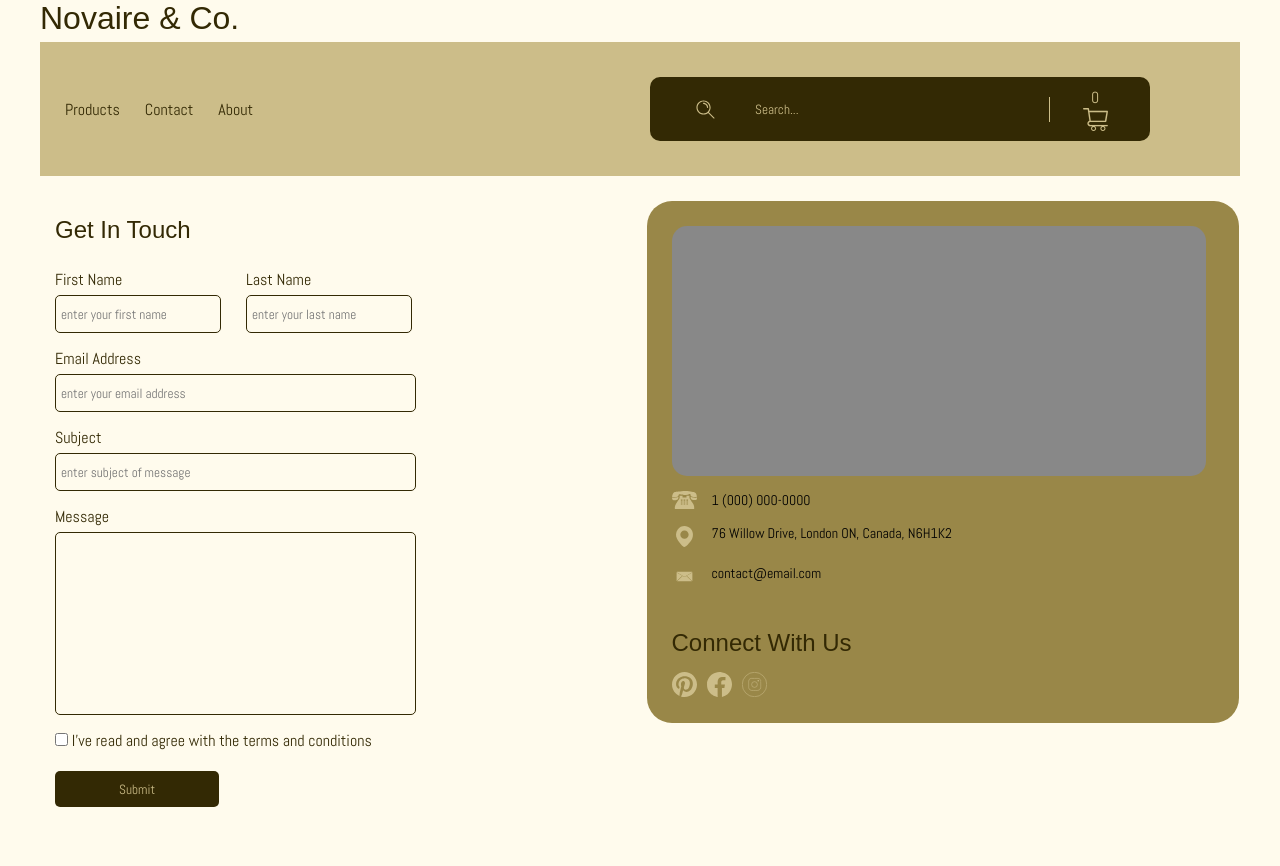
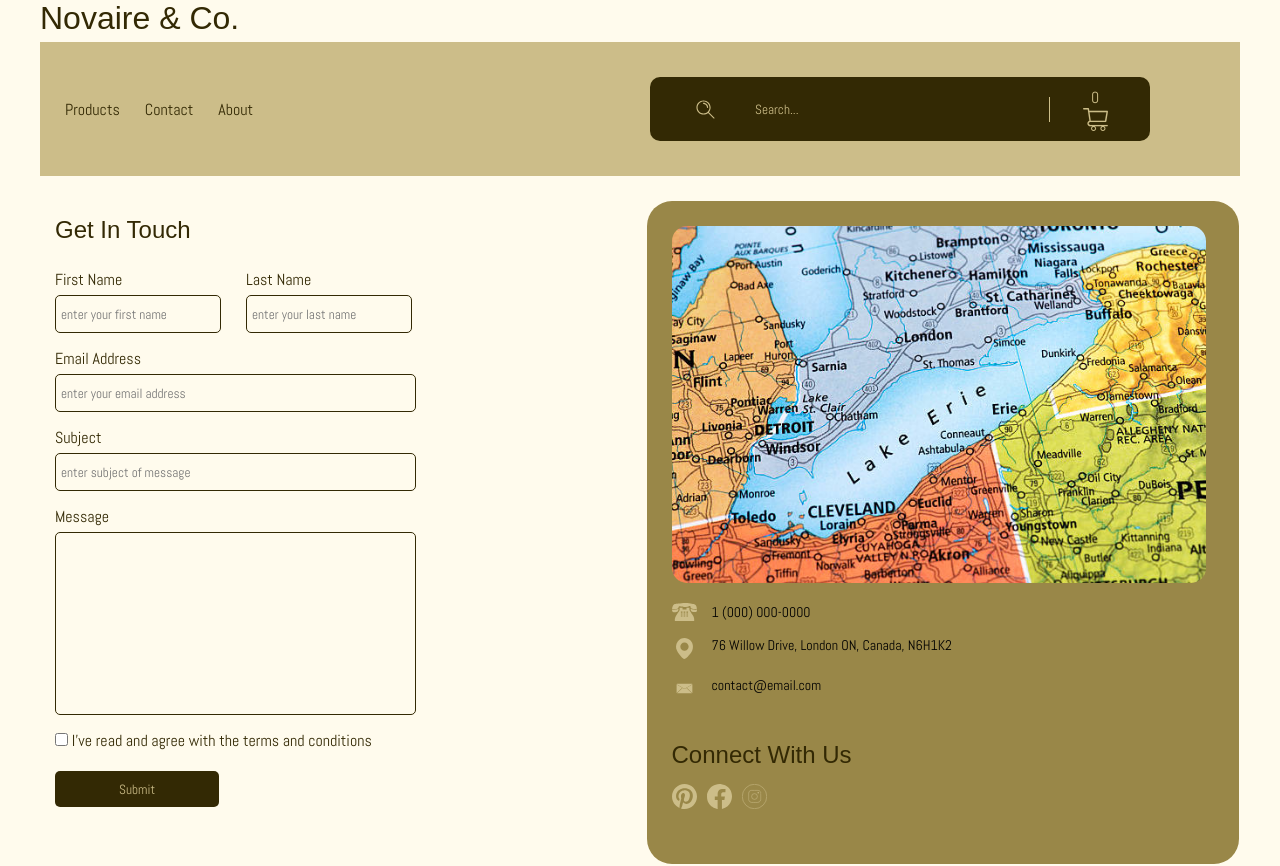
Before and after one commit to cunderhill17/ecommerce-react-app, a React (Vite) app in the folder e-commerce-clothing/: page /contact in a window 1280 px wide. Shown: the top 866 px of the page. Built offline with nearby package versions, Linux system fonts and the light colour scheme; a web font is replaced by a local one.

Commit message:
feat: add contact map image

```diff
--- a/e-commerce-clothing/src/Contact.css
+++ b/e-commerce-clothing/src/Contact.css
@@ -74,7 +74,7 @@
 
 .mapContainer {
     width: 376px;
-    height: 522px;
+    height: fit-content;
     border-radius: 25px;
     padding: 25px;
     background-color: #998748;
@@ -82,7 +82,6 @@
 
     .contactMap {
         width: 325px;
-        height: 207px;
         background-color: #888888;
         border-radius: 15px;
     }
@@ -118,7 +117,6 @@
 
         .contactMap {
             width: 534px;
-            height: 250px;
         }
     }
 }
--- a/e-commerce-clothing/src/Contact.jsx
+++ b/e-commerce-clothing/src/Contact.jsx
@@ -50,7 +50,8 @@ export default function Contact() {
 
                 <div className="col-span-full md:col-span-4 lg:col-span-6">
                     <div className='mapContainer'>
-                        <div className='contactMap'></div>
+                        <img className='contactMap' src="/images/contact/map.jpg" alt="Map of the area surrounding London Ontario" />
+                        {/* <div className='contactMap'></div> */}
 
                         <div className='contactDetails'>
                             <img className='contactIcon' src={telephone} alt="Telephone Icon" />
```
Also changed, not shown: e-commerce-clothing/public/images/contact/map.jpg (added).
